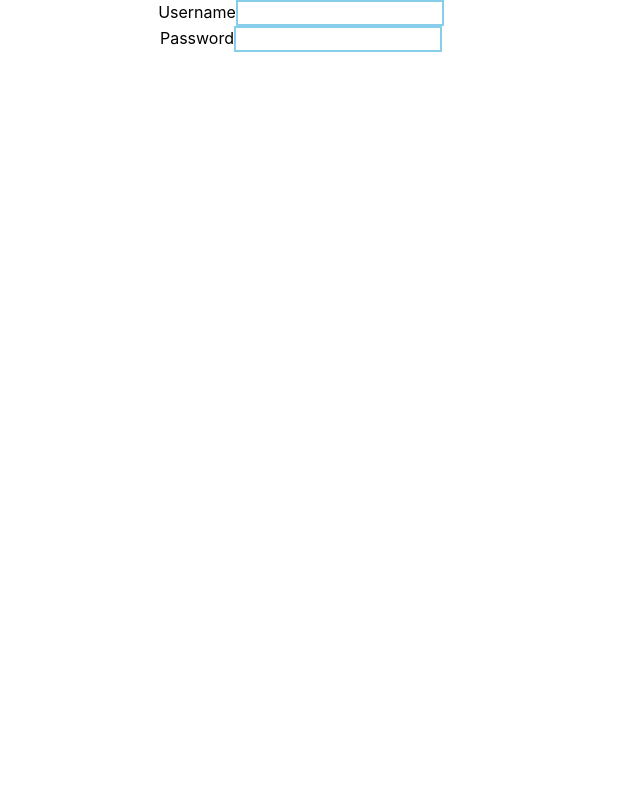
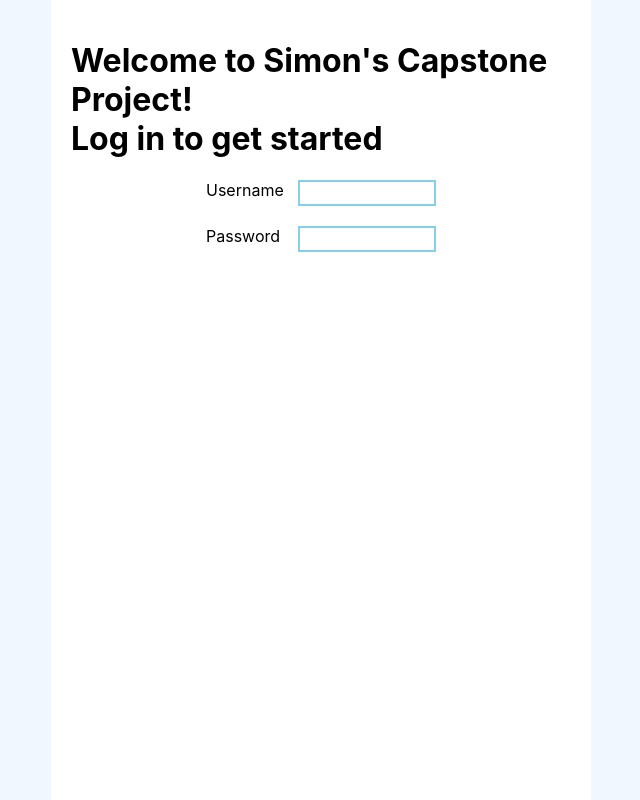
Before and after one commit to smjcrane/coursera-capstone-frontend, a React (Create React App) app: page / in a window 1280 px wide. Shown: the whole page, without its empty margins (339-979 px from the left). Built offline with nearby package versions, Linux system fonts and the light colour scheme.

Commit message:
nice layout and a title

```diff
--- a/src/App.css
+++ b/src/App.css
@@ -1,38 +1,18 @@
-.App {
-  text-align: center;
+body {
+  background-color: aliceblue;
 }
 
-.App-logo {
-  height: 40vmin;
-  pointer-events: none;
+.Centered {
+  position: absolute;
+  top: 0px;
+  padding: 20px;
+  left: calc((100% - 500px)/2);
+  right: calc((100% - 500px)/2);
+  bottom: 0px;
+  width: 500px;
+  background-color: white;
+  align-items: center;
+  display: flex;
+  justify-content: start;
+  flex-flow: column;
 }
-
-@media (prefers-reduced-motion: no-preference) {
-  .App-logo {
-    animation: App-logo-spin infinite 20s linear;
-  }
-}
-
-.App-header {
-  background-color: #282c34;
-  min-height: 100vh;
-  display: flex;
-  flex-direction: column;
-  align-items: center;
-  justify-content: center;
-  font-size: calc(10px + 2vmin);
-  color: white;
-}
-
-.App-link {
-  color: #61dafb;
-}
-
-@keyframes App-logo-spin {
-  from {
-    transform: rotate(0deg);
-  }
-  to {
-    transform: rotate(360deg);
-  }
-}
--- a/src/App.js
+++ b/src/App.js
@@ -1,16 +1,13 @@
 import React from 'react';
-import './App.css';
-import './inputs/Username';
-import './inputs/Password';
-import Username from "./inputs/Username";
-import Password from "./inputs/Password";
+import Login from "./inputs/Login";
+import Centered from "./Centered"
 
 function App() {
   return (
-    <div className="App">
-      <Username/> <br />
-      <Password/>
-    </div>
+      <Centered>
+          <h1>Welcome to Simon's Capstone Project!<br />Log in to get started<br /></h1>
+          <Login />
+      </Centered>
   );
 }
 
--- a/src/Centered.js
+++ b/src/Centered.js
@@ -0,0 +1,12 @@
+import React from "react";
+import "./App.css"
+
+function Centered(props){
+    return (
+        <div className="Centered">
+            {props.children}
+        </div>
+    )
+}
+
+export default Centered;
--- a/src/inputs/Login.js
+++ b/src/inputs/Login.js
@@ -1,8 +1,6 @@
 import React from "react";
-import './inputs/Username';
-import './inputs/Password';
-import Username from "./inputs/Username";
-import Password from "./inputs/Password";
+import Username from "./Username";
+import Password from "./Password";
 
 function Login() {
     return (
--- a/src/inputs/Password.js
+++ b/src/inputs/Password.js
@@ -2,7 +2,7 @@ import React from 'react'
 import './inputs.css'
 
 function Password(){
-    return (<>
+    return (<div className="input-field-container">
         <label
             htmlFor="password">
             Password
@@ -13,7 +13,7 @@ function Password(){
             className="password"
             hint="password">
         </input>
-    </>);
+    </div>);
     // TODO: password advice and strength meter
 
 }
--- a/src/inputs/Username.js
+++ b/src/inputs/Username.js
@@ -2,7 +2,7 @@ import React from 'react'
 import './inputs.css'
 
 function Username(){
-    return (<>
+    return (<div className="input-field-container">
         <label
             htmlFor="username">
             Username
@@ -13,7 +13,7 @@ function Username(){
             className="username"
             hint="username">
         </input>
-    </>);
+    </div>);
 }
 
 export default Username;
--- a/src/inputs/inputs.css
+++ b/src/inputs/inputs.css
@@ -5,10 +5,19 @@
 
 input {
     height: 1.5em;
-    width: 200px;
-    border: 2px solid var(--color-primary);
+    width: 130px;
+    border-style: solid;
+    border-width: 2px;
+    border-color: var(--color-primary);
 }
 
 input:hover, input:focus{
+    outline: none;
     border-color: var(--color-accent);
 }
+
+div .input-field-container{
+    width: 230px;
+    display: flex;
+    justify-content: space-between;
+}
```
